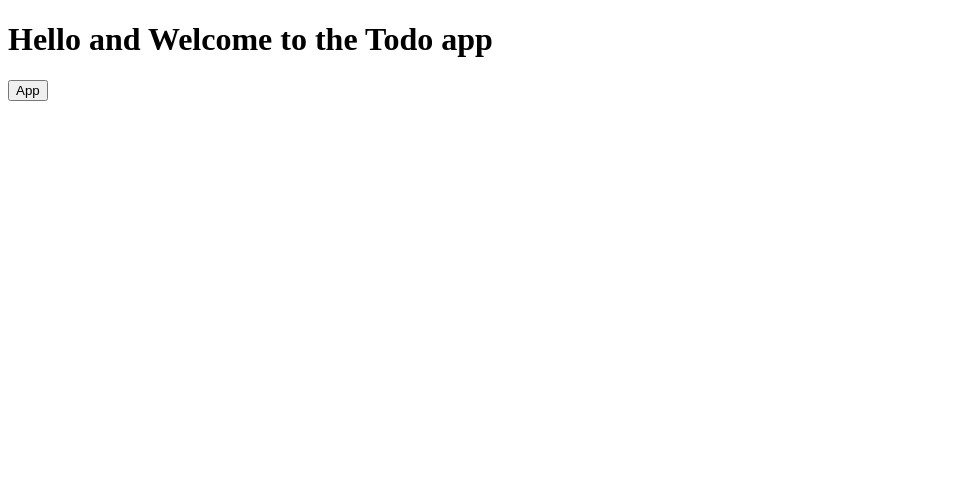
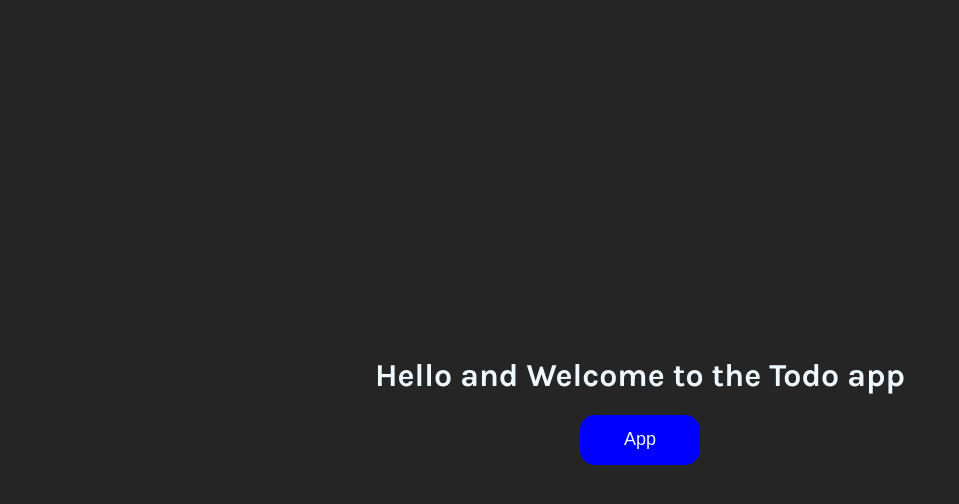
Before and after one commit to TautvydasGec/TodoApp, a React (Create React App) app: page / in a window 1280 px wide. Shown: the top 504 px of the page, without its empty margins (0-959 px from the left). Built offline with nearby package versions, Linux system fonts and the light colour scheme.

Commit message:
Added simple styling of the app

```diff
--- /dev/null
+++ b/src/App.css
@@ -0,0 +1,72 @@
+*{
+  box-sizing: border-box;
+}
+
+.App{
+  color: aliceblue;
+  display: flex;
+  align-items: center;
+  justify-content: center;
+  flex-direction: column;
+}
+
+.input-container {
+  display: flex;
+  align-items: center;
+  justify-content: center;
+  flex-direction: row;
+}
+
+.input-container *{
+  margin: 5px;
+  font-size: large;
+}
+
+.btn{
+  color: aliceblue;
+  border: none;
+  margin: 5px;
+  background-color: rgb(0, 0, 255);
+  border-radius: 5px;
+  padding: 2px 5px;
+}
+
+.btn:hover{
+  opacity: 0.8;
+}
+
+.btn:active{
+  transform: scale(0.95);
+}
+
+.add-btn{
+  background-color: green;
+}
+
+/*Code below is for Task.js*/
+
+.task-container {
+  width: 600px;
+  display: flex;
+  align-items: center;
+  justify-content: flex-start;
+  flex-wrap: wrap;
+}
+
+.task-name{
+  font-size: 20px;
+}
+
+.delete-btn{
+  background-color: red;
+  margin-left: auto;
+}
+
+.task-container * {
+  margin-right: 10px;
+}
+
+.done{
+  text-decoration-line: line-through;
+  text-decoration-thickness: 2px;
+}
--- a/src/App.js
+++ b/src/App.js
@@ -1,6 +1,7 @@
 import React, { useState, useRef, useEffect } from 'react';
 import TodoList from './TodoList';
 import uuid from 'uuid/dist/v4';
+import './App.css';
 
 const LOCAL_STORAGE_KEY = 'todoApp.task';
 
@@ -74,13 +75,15 @@ function App() {
 
   return (
     <div className = "App">
-      <input ref={taskNameRef} type="text" />
-      <input type="date" ref ={dueDateRef} />
-      <button onClick={handleAdd}>Add</button>
+      <div className = "input-container">
+        <input ref={taskNameRef} type="text" />
+        <input type="date" ref ={dueDateRef} />
+        <button className="btn add-btn" onClick={handleAdd}>Add</button>
+      </div>
       <div className = "sort-container">
-        <button onClick={sortByName}>Sort By Name</button>
-        <button onClick={sortByDate}>Sort By Date</button>
-        <button onClick={sortByTimeAdded}>Sort By Latest Added</button>
+        <button className="btn" onClick={sortByName}>Sort By Name</button>
+        <button className="btn" onClick={sortByDate}>Sort By Date</button>
+        <button className="btn" onClick={sortByTimeAdded}>Sort By Latest Added</button>
       </div>
       <TodoList tasks={tasks} toggleComplete = {toggleComplete} handleDelete={handleDelete}/>
     </div>
--- a/src/Task.js
+++ b/src/Task.js
@@ -1,4 +1,5 @@
 import React from 'react'
+
 
 export default function Task({ task, toggleComplete, handleDelete }) {
 
@@ -12,18 +13,18 @@ export default function Task({ task, toggleComplete, handleDelete }) {
 
   return (
     <div>
-      <label>
+      <label className= {task.complete?"task-container done":"task-container"} >
         <input
           type="checkbox"
           checked={task.complete}
           onChange={handleCheckClick}
         />
-        {task.name}
-        {task.date}
-        {task.late? <span role="img" aria-label="red dot">&#128308;</span> : <span></span>} {/*if a task is late a red indicator is shown
+        <div className="task-name">{task.name}</div>
+        <div>{task.date}</div>
+        {task.late? <span role="img" aria-label="red dot">&#128308;</span> : <div></div>} {/*if a task is late a red indicator is shown
         for styling purposes in default an empty span tag is generated*/}
+      <button className="btn delete-btn" onClick={handleCheckDelete}>Delete</button>
       </label>
-      <button onClick={handleCheckDelete}>Delete</button>
     </div>
   )
 }
--- /dev/null
+++ b/src/Welcome.css
@@ -0,0 +1,30 @@
+*{
+  box-sizing: border-box;
+}
+
+.Welcome{
+  color: aliceblue;
+  display: flex;
+  align-items: center;
+  justify-content: center;
+  flex-direction: column;
+}
+
+.app-button{
+  font-size: large;
+  color: aliceblue;
+  cursor: pointer;
+  background-color: rgb(0, 0, 255);
+  border: none;
+  width: 120px;
+  height: 50px;
+  border-radius: 15px;
+}
+
+.app-button:hover{
+  opacity: 0.8;
+}
+
+.app-button:active{
+  transform: scale(0.95);
+}
--- a/src/Welcome.js
+++ b/src/Welcome.js
@@ -1,11 +1,12 @@
 import React from 'react'
 import { Link } from "react-router-dom";
+import './Welcome.css'
 
 export default function Welcome() {
   return (
-    <div>
+    <div className = "Welcome">
       <h1>Hello and Welcome to the Todo app</h1>
-      <Link to="/app"><button>App</button></Link>
+      <Link to="/app"><button className = "app-button">App</button></Link>
     </div>
   )
 }
--- /dev/null
+++ b/src/index.css
@@ -0,0 +1,14 @@
+@import url('https://fonts.googleapis.com/css?family=Karla:400,700&display=swap');
+
+body {
+	background-color: var(--Light-Gray);
+	display: flex;
+	align-items: center;
+	justify-content: center;
+	font-family: 'Karla', sans-serif;
+	padding: 20px;
+	margin: 0;
+  min-height: 100vh;
+  box-sizing: border-box;
+  background-color: rgb(37, 37, 37);
+}
--- a/src/index.js
+++ b/src/index.js
@@ -3,6 +3,8 @@ import ReactDOM from 'react-dom';
 import { BrowserRouter as Router, Route} from "react-router-dom";
 import Welcome from './Welcome';
 import App from './App';
+import './index.css'
+import './Welcome.css'
 
 ReactDOM.render(
   <React.StrictMode>
```
